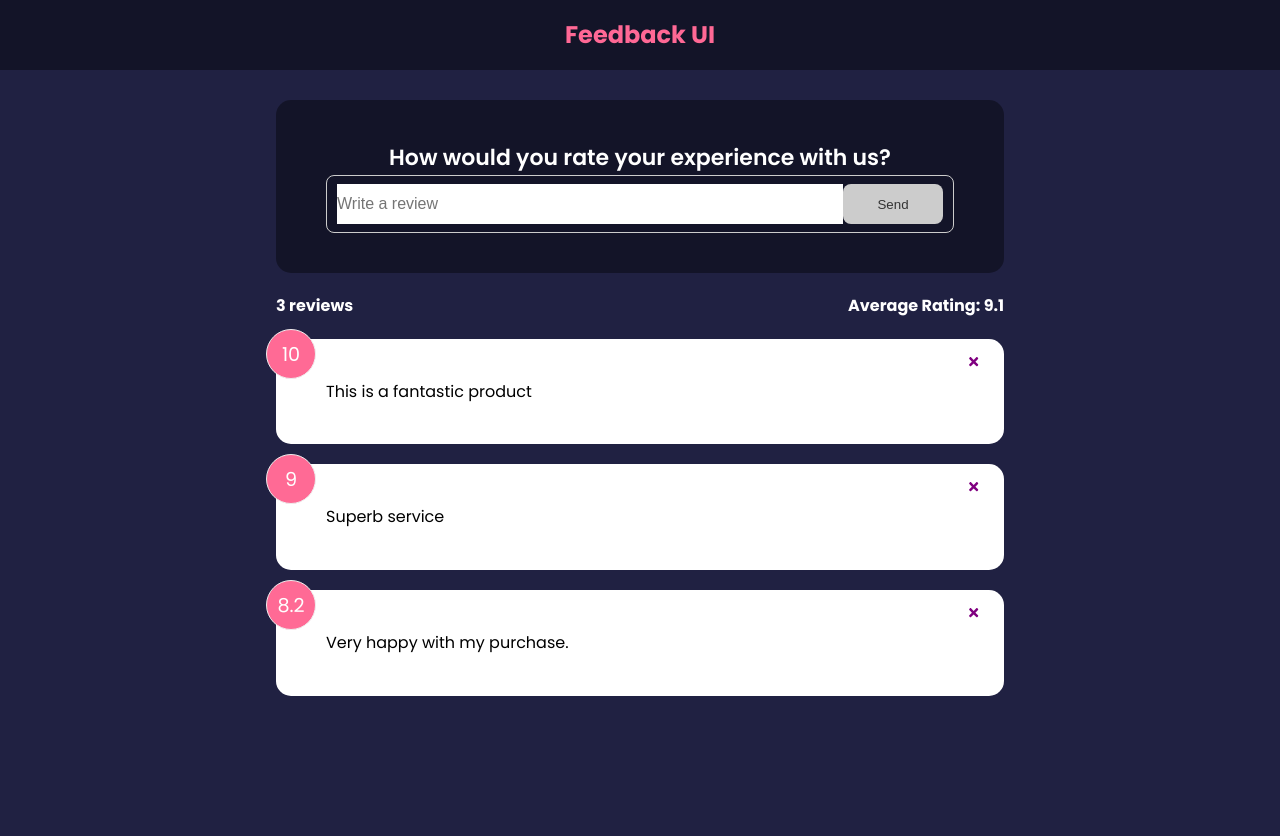
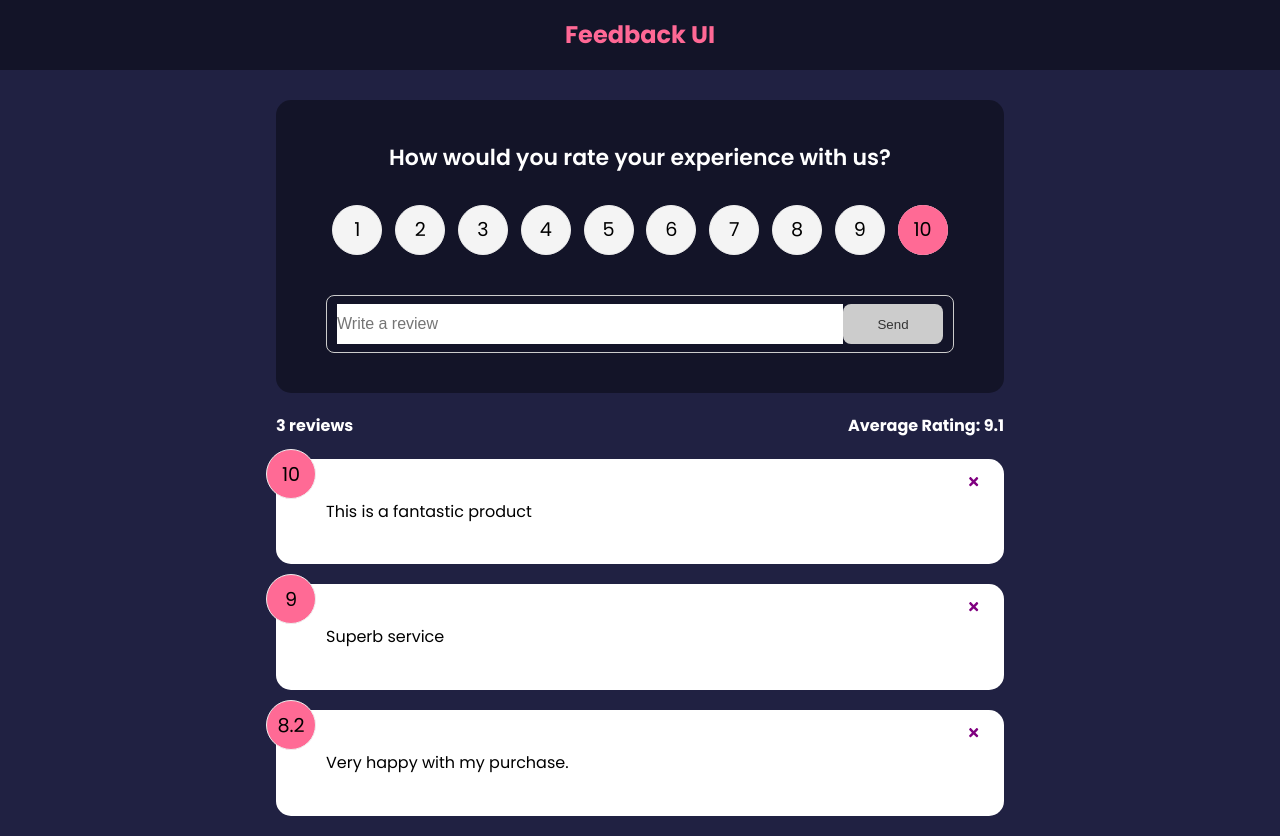
Before and after one commit to Nadia982/Feedback-App, a React (Create React App) app: page / in a window 1280 px wide. Before the commit the page ends 800 px from the top, so only its background shows below. Built offline with nearby package versions, Linux system fonts and the light colour scheme.

Commit message:
added rating select component

```diff
--- a/src/components/FeedbackForm.jsx
+++ b/src/components/FeedbackForm.jsx
@@ -1,9 +1,11 @@
 import { useState } from "react";
+import RatingSelect from './RatingSelect'
 import Card from "./shared/Card";
 import Button from "./shared/Button";
 
 const FeedbackForm = () => {
   const [text, setText] = useState("");
+  const [rating, setRating] = useState(10);
   const [btnDisabled, setBtnDisabled] = useState(true);
   const [message, setMessage] = useState("");
 
@@ -25,7 +27,7 @@ const FeedbackForm = () => {
     <Card>
       <form>
         <h2>How would you rate your experience with us?</h2>
-        {/* todo - rating select component */}
+        <RatingSelect select={(rating) => setRating(rating)} />
         <div className="input-group">
           <input
         //   className="about-link"
--- /dev/null
+++ b/src/components/RatingSelect.jsx
@@ -0,0 +1,56 @@
+import { useState } from "react";
+
+const RatingSelect = ({select}) => {
+    const [selected, setSelected] = useState(10);
+
+    const handleChange = (e) => {
+        setSelected(+e.currentTarget.value)
+        select(+e.currentTarget.value);
+    };
+  return (
+    <ul className="rating">
+        <li>
+            <input type="radio" id="num1" value="1" checked={selected===1} name="rating" onChange={handleChange}/>
+            <label htmlFor="num1">1</label>
+        </li>
+        <li>
+            <input type="radio" id="num2" value="2" checked={selected===2} name="rating" onChange={handleChange}/>
+            <label htmlFor="num2">2</label>
+        </li>
+        <li>
+            <input type="radio" id="num3" value="3" checked={selected===3} name="rating" onChange={handleChange}/>
+            <label htmlFor="num3">3</label>
+        </li>
+        <li>
+            <input type="radio" id="num4" value="4" checked={selected===4} name="rating" onChange={handleChange}/>
+            <label htmlFor="num4">4</label>
+        </li>
+        <li>
+            <input type="radio" id="num5" value="5" checked={selected===5} name="rating" onChange={handleChange}/>
+            <label htmlFor="num5">5</label>
+        </li>
+        <li>
+            <input type="radio" id="num6" value="6" checked={selected===6} name="rating" onChange={handleChange}/>
+            <label htmlFor="num6">6</label>
+        </li>
+        <li>
+            <input type="radio" id="num7" value="7" checked={selected===7} name="rating" onChange={handleChange}/>
+            <label htmlFor="num7">7</label>
+        </li>
+        <li>
+            <input type="radio" id="num8" value="8" checked={selected===8} name="rating" onChange={handleChange}/>
+            <label htmlFor="num8">8</label>
+        </li>
+        <li>
+            <input type="radio" id="num9" value="9" checked={selected===9} name="rating" onChange={handleChange}/>
+            <label htmlFor="num9">9</label>
+        </li>
+        <li>
+            <input type="radio" id="num10" value="10" checked={selected===10} name="rating" onChange={handleChange}/>
+            <label htmlFor="num10">10</label>
+        </li>
+    </ul>
+  )
+}
+
+export default RatingSelect
--- a/src/index.css
+++ b/src/index.css
@@ -71,6 +71,7 @@ ul {
     font-size: 1.2rem;
     border: 1px #eee solid;
     transition: 0.3s;
+    color: #000;
   }
 
   .rating li label {
@@ -88,7 +89,7 @@ ul {
   .rating li:hover,
   .num-display {
     background: #ff6a95;
-    color: #fff;
+    color: #000;
   }
 
   [type='radio'] {
@@ -97,7 +98,7 @@ ul {
 
   [type='radio']:checked ~ label {
     background: #ff6a95;
-    color: #fff;
+    color: #000;
   }
 
   .input-group {
```
